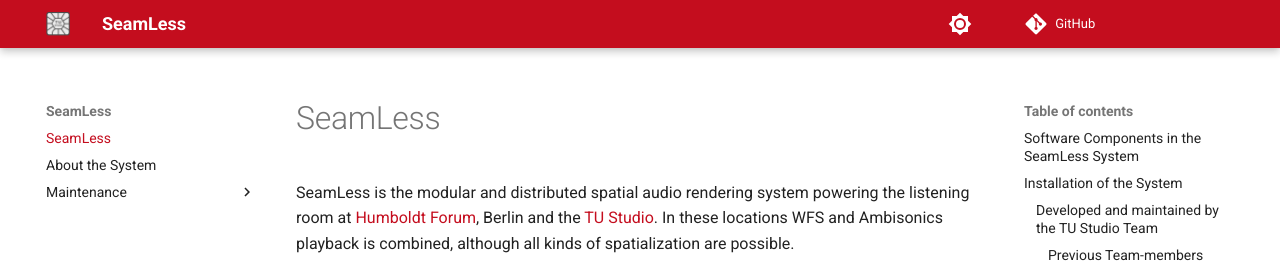
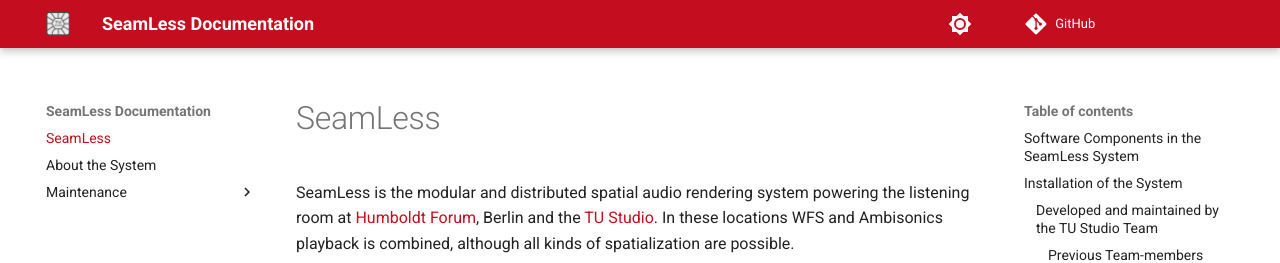
Before and after one commit to tu-studio/seamless-docs, an MkDocs documentation site: the page built from old/Documentation/docs/index.md, in a window 1280 px wide. Shown: the top 263 px of the page. Built offline with MkDocs 1.6.1 and Material for MkDocs 9.7.7, drawn with Linux system fonts in a browser that asks for light colours; comment, search, counter and statistics services are not loaded.

Commit message:
changed page title

```diff
--- a/old/Documentation/mkdocs.yml
+++ b/old/Documentation/mkdocs.yml
@@ -1,4 +1,4 @@
-site_name: SeamLess
+site_name: SeamLess Documentation
 repo_url: https://github.com/tu-studio/seamless-docs
 
 theme:
```
